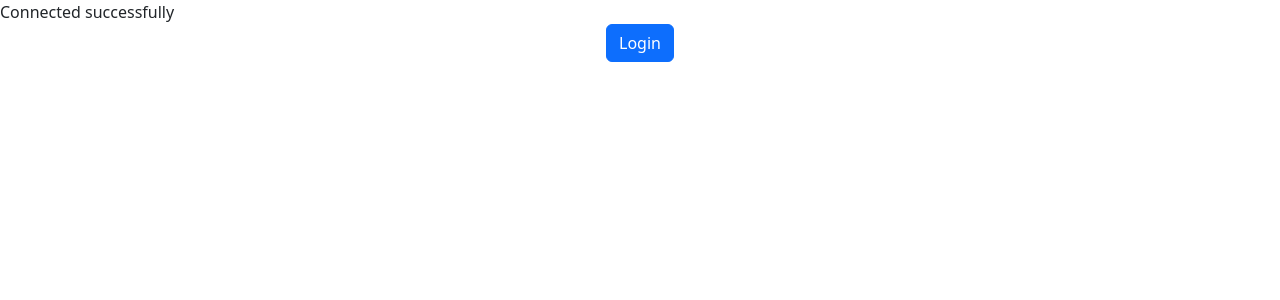
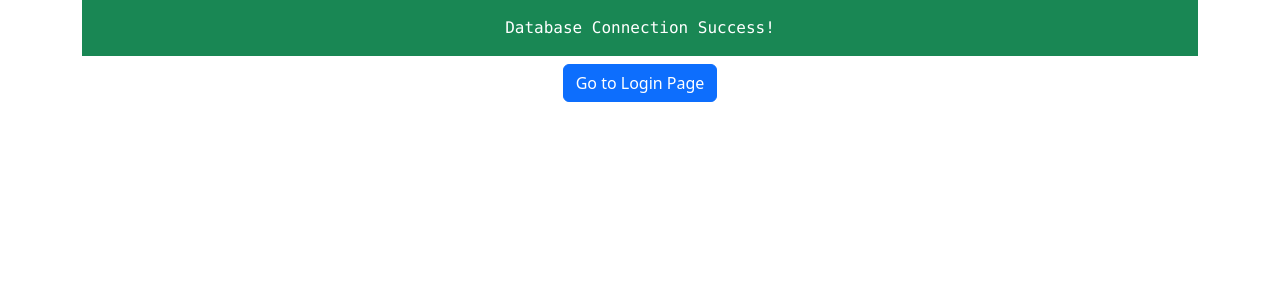
Before and after one commit to emarpiee/BCP-Property-Custodian, a PHP site: page / in a window 1280 px wide. Shown: the top 300 px of the page. Run offline with PHP 8.4, Linux system fonts and the light colour scheme.

Commit message:
modified design

```diff
--- a/config.php
+++ b/config.php
@@ -9,5 +9,14 @@
 if ($conn->connect_error) {
   die("Connection failed: " . $conn->connect_error);
 }
-  echo "Connected successfully";
+
 ?>
+
+<div class="container">
+  <center>
+    <p class ="p-3 mb-2 bg-success text-white" style="font-family: Lucida Console;">
+      <?php echo 'Database Connection Success!'; ?>
+    </p>
+  </center>
+
+</div>
--- a/index.php
+++ b/index.php
@@ -18,10 +18,10 @@ if(isset($_SESSION['login_user'])){
 	<title>Test Page</title>
 </head>
 <body>
-	<div class="container-fluid">
-		<center>
-			<a href="login.php" class="btn btn-primary" role="button">Login</a>
-		</center>
-	</div>
+	<center>
+		<a href="login.php" class="btn btn-primary" role="button">Go to Login Page</a>
+	</center>
+
+
 </body>
 </html>
```
Also changed, not shown: session.php (+30 -32 lines). Lines whose indentation alone changed are shown as unchanged.
